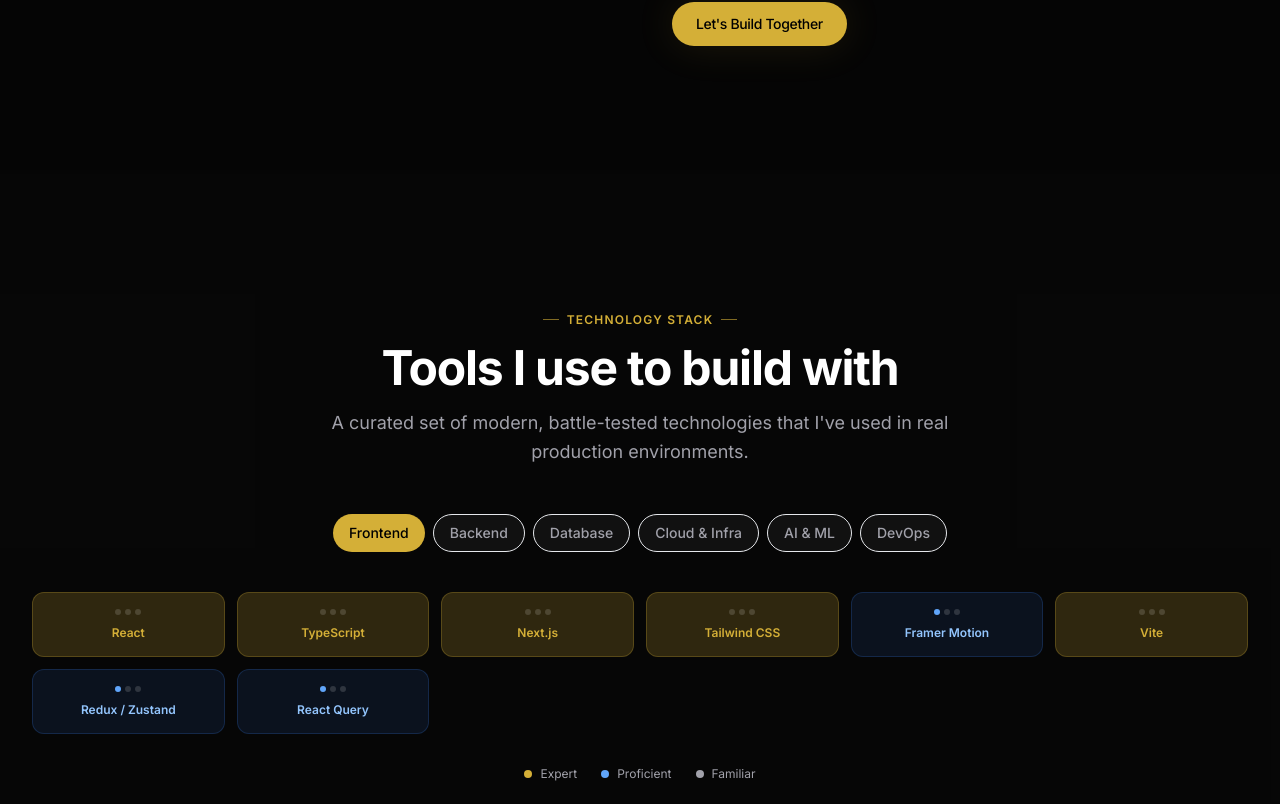
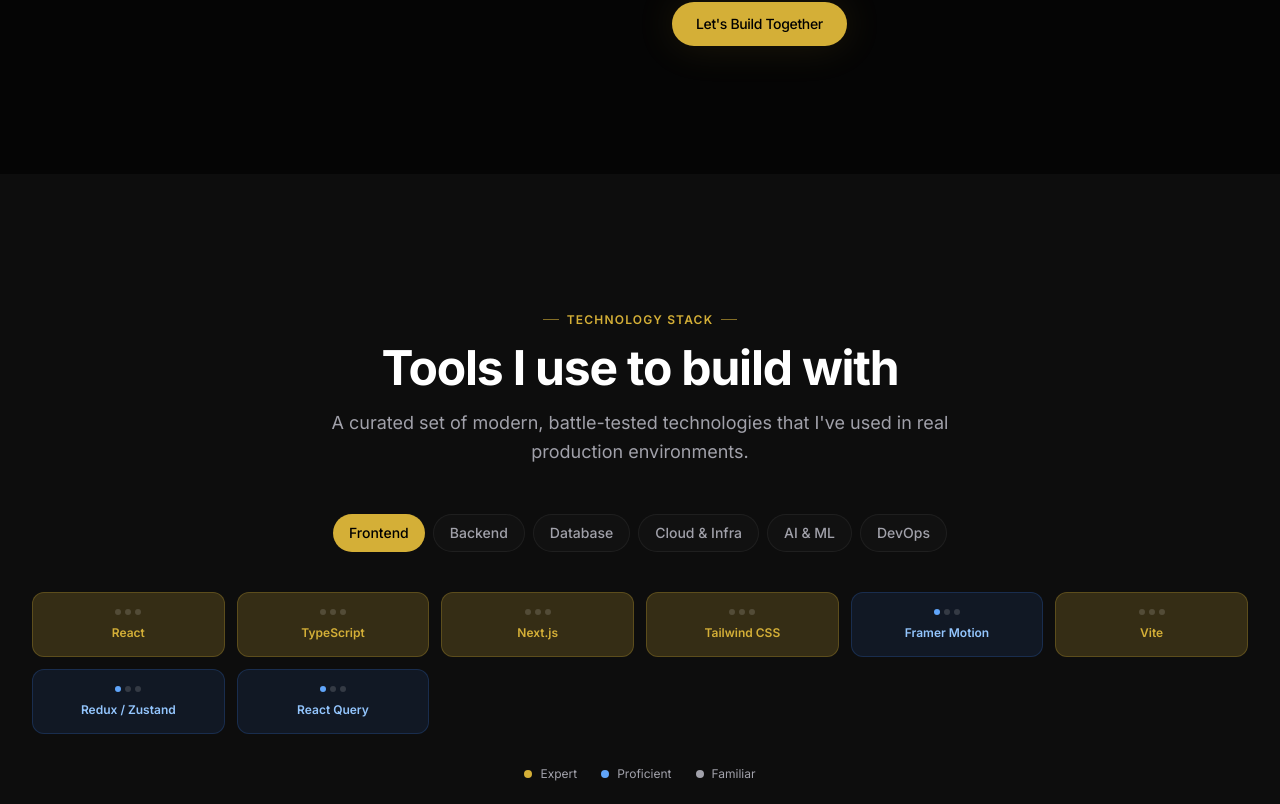
Before and after one commit to antoniodemax/antony, a React (Vite) app: page / in a window 1280 px wide. Shown: the part 1993-2797 px from the top of the page. Built offline with nearby package versions, Linux system fonts and the light colour scheme.

Commit message:
made the site theme switch fully across the app

```diff
--- a/src/index.css
+++ b/src/index.css
@@ -1,6 +1,24 @@
 @tailwind base;
 @tailwind components;
 @tailwind utilities;
+
+:root {
+  --app-bg: #050505;
+  --app-surface: #0d0d0d;
+  --app-card: #111111;
+  --app-text: #ffffff;
+  --app-muted: #a1a1aa;
+  --app-border: rgba(255, 255, 255, 0.06);
+}
+
+html[data-theme='light'] {
+  --app-bg: #f5f5f2;
+  --app-surface: #ffffff;
+  --app-card: #ffffff;
+  --app-text: #111111;
+  --app-muted: #52525b;
+  --app-border: rgba(15, 23, 42, 0.1);
+}
 
 @layer base {
   html {
@@ -11,15 +29,34 @@
   }
 
   body {
-    background-color: #050505;
-    color: #ffffff;
+    background-color: var(--app-bg);
+    color: var(--app-text);
     font-family: 'Inter', system-ui, -apple-system, sans-serif;
     transition: background-color 0.2s ease, color 0.2s ease;
   }
 
-  html[data-theme='light'] body {
-    background-color: #f5f5f2;
-    color: #111111;
+  [class*='bg-bg'] {
+    background-color: var(--app-bg) !important;
+  }
+
+  [class*='bg-surface'] {
+    background-color: var(--app-surface) !important;
+  }
+
+  [class*='bg-card'] {
+    background-color: var(--app-card) !important;
+  }
+
+  [class*='text-white'] {
+    color: var(--app-text) !important;
+  }
+
+  [class*='text-muted'] {
+    color: var(--app-muted) !important;
+  }
+
+  [class*='border-white/'] {
+    border-color: var(--app-border) !important;
   }
 
   * {
```
